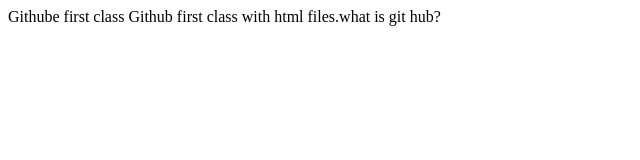
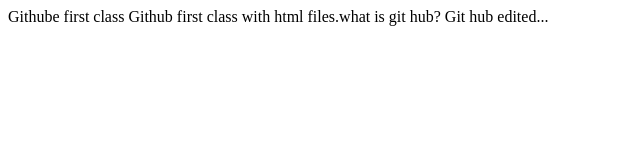
Before and after one commit to nirajan746/startup, a plain HTML site: page index.html in a window 1280 px wide. Shown: the whole page, without its empty margins (0-640 px from the left). Drawn offline with Linux system fonts and the light colour scheme.

Commit message:
html modified

```diff
--- a/index.html
+++ b/index.html
@@ -4,5 +4,7 @@
 <head>Githube first class</head>
 <body>
 Github first class with html files.what is git hub?
+Git hub edited...
+
 </body>
 </html>
```
